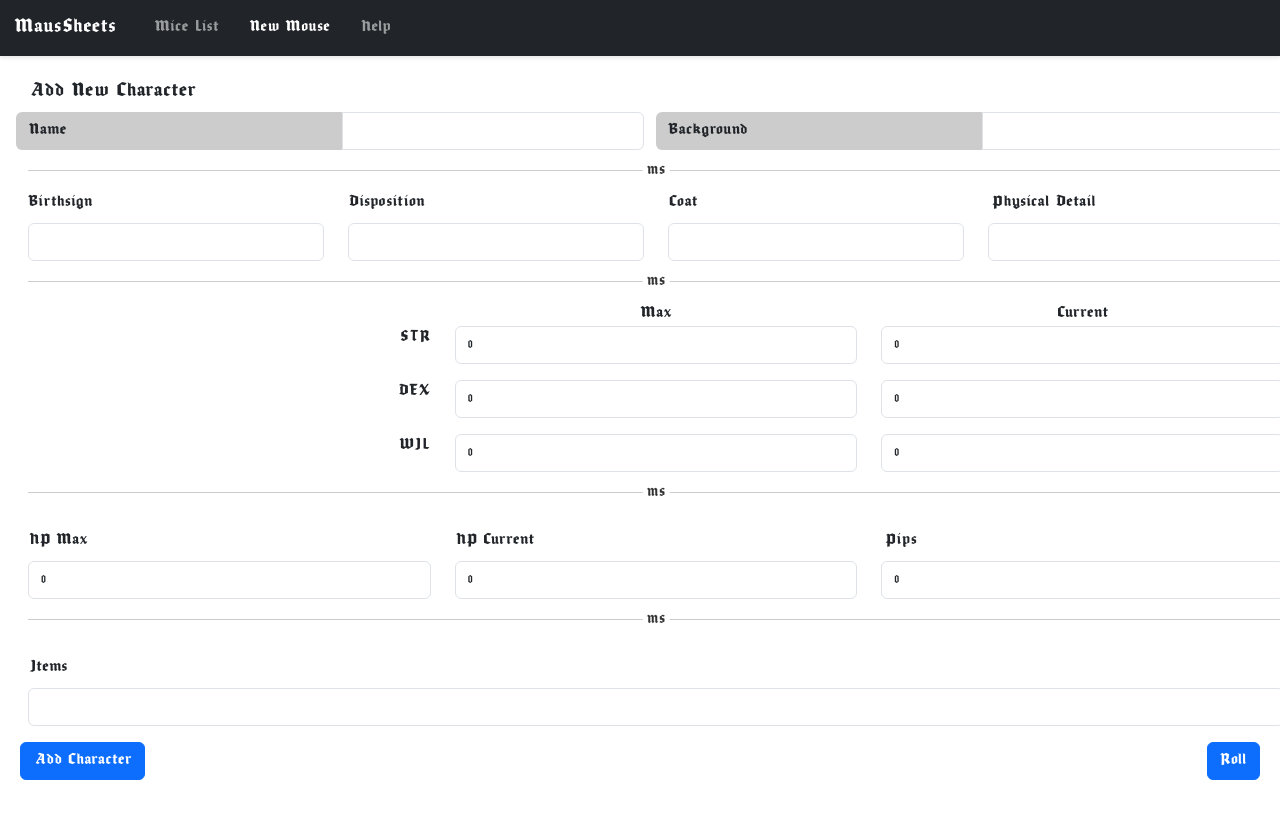
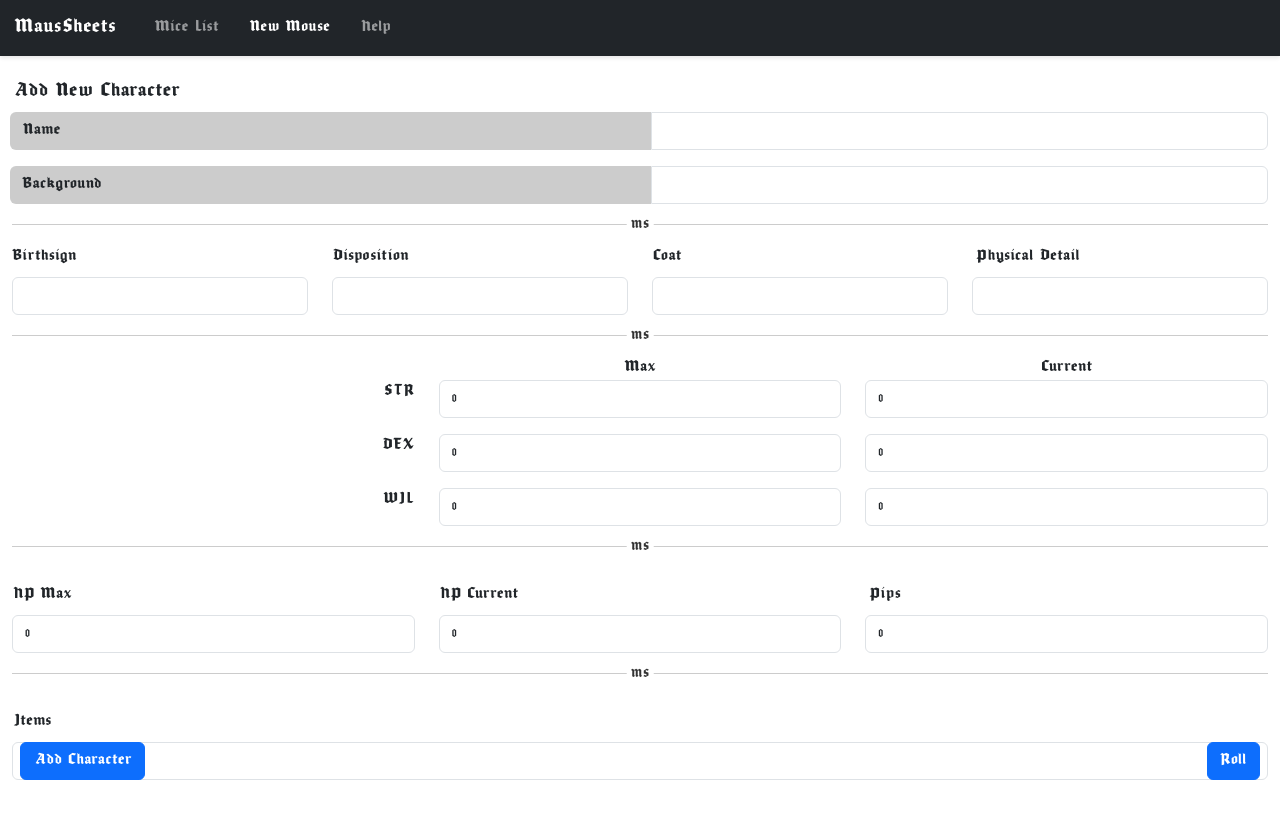
Before and after one commit to alvarocavalcanti/MausSheet, a React (Create React App) app: page /new in a window 1280 px wide. Shown: the top 818 px of the page. Built offline with nearby package versions, Linux system fonts and the light colour scheme.

Commit message:
Layout adjustments

```diff
--- a/src/components/CharacterForm.tsx
+++ b/src/components/CharacterForm.tsx
@@ -112,7 +112,7 @@ const CharacterForm: React.FC = () => {
   };
 
   return (
-    <Container fluid className="m-3">
+    <Container fluid>
       <h2 className="mt-4">{id ? "Edit" : "Add New"} Character</h2>
       {showAlert && (
         <Alert variant="success">
@@ -121,11 +121,11 @@ const CharacterForm: React.FC = () => {
         </Alert>
       )}
       <Form noValidate validated={validated} onSubmit={handleSaveCharacter}>
-        <Form.Group as={Row} controlId="formNameAndBackground">
+        <Form.Group as={Row} controlId="formName" className="mb-3">
           <Form.Label
             column
             className="rounded-start"
-            style={{ backgroundColor: "#ccc" }}
+            style={{ backgroundColor: "#ccc", marginLeft: "10px" }}
           >
             Name
           </Form.Label>
@@ -142,10 +142,12 @@ const CharacterForm: React.FC = () => {
               Please provide a name.
             </Form.Control.Feedback>
           </Col>
+        </Form.Group>
+        <Form.Group as={Row} controlId="formNameAndBackground">
           <Form.Label
             column
             className="rounded-start"
-            style={{ backgroundColor: "#ccc" }}
+            style={{ backgroundColor: "#ccc", marginLeft: "10px" }}
           >
             Background
           </Form.Label>
```
